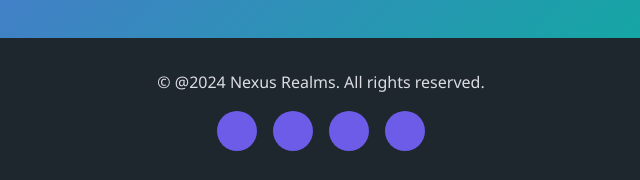
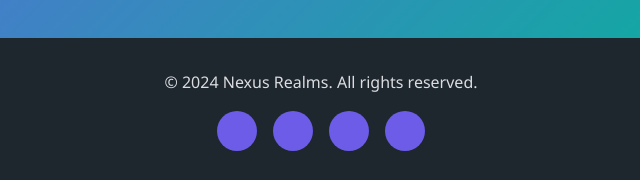
Before and after one commit to Santiago-Mansilla/nexus-realms, a plain HTML site: page index.html in a window 1280 px wide. Shown: the part 2853-3033 px from the top of the page, 319-959 px from the left. Drawn offline with Linux system fonts and the light colour scheme.

Commit message:
new commit

```diff
--- a/index.html
+++ b/index.html
@@ -131,7 +131,7 @@
     </main>
 
     <footer>
-        <p>&copy; @2024 Nexus Realms. All rights reserved.</p>
+        <p>&copy; 2024 Nexus Realms. All rights reserved.</p>
         <div class="social-links">
             <a href="#" class="social-icon facebook"></a>
             <a href="#" class="social-icon twitter"></a>
```
